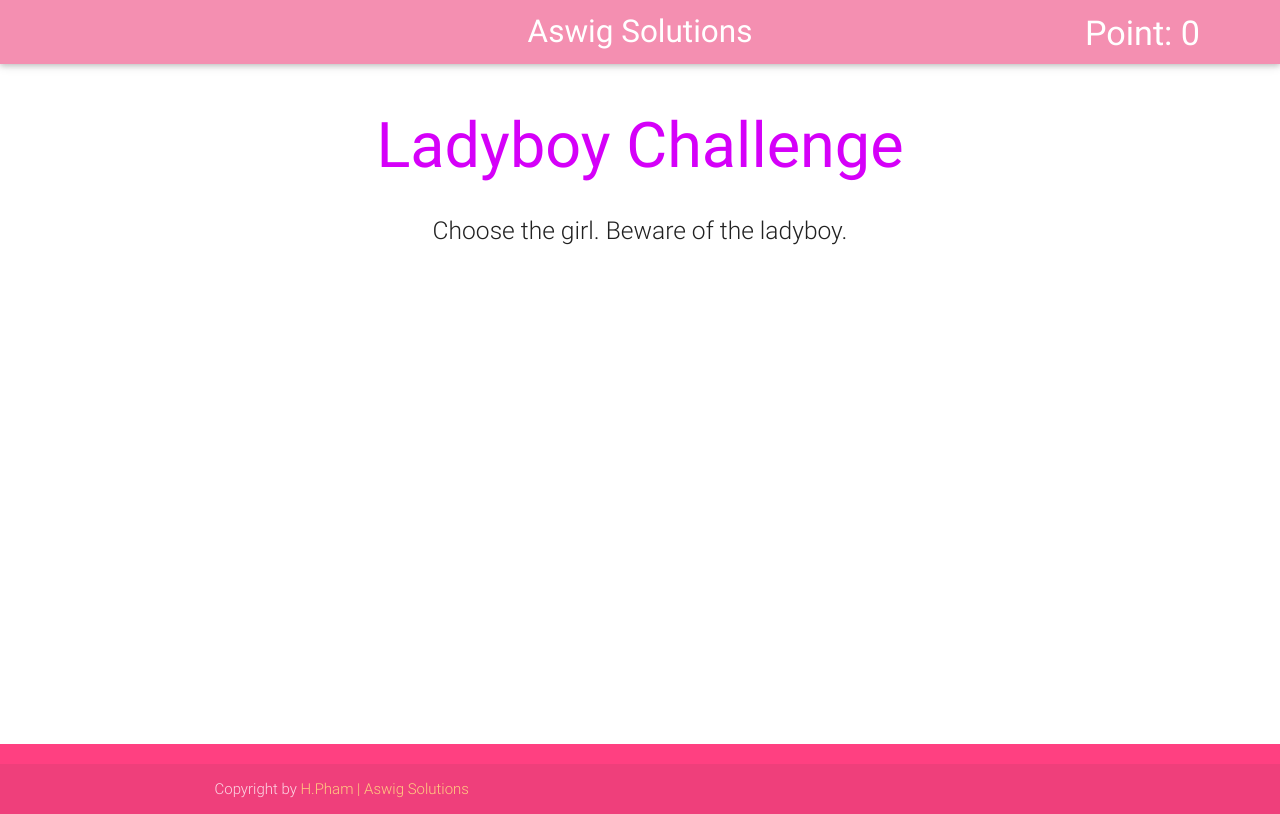
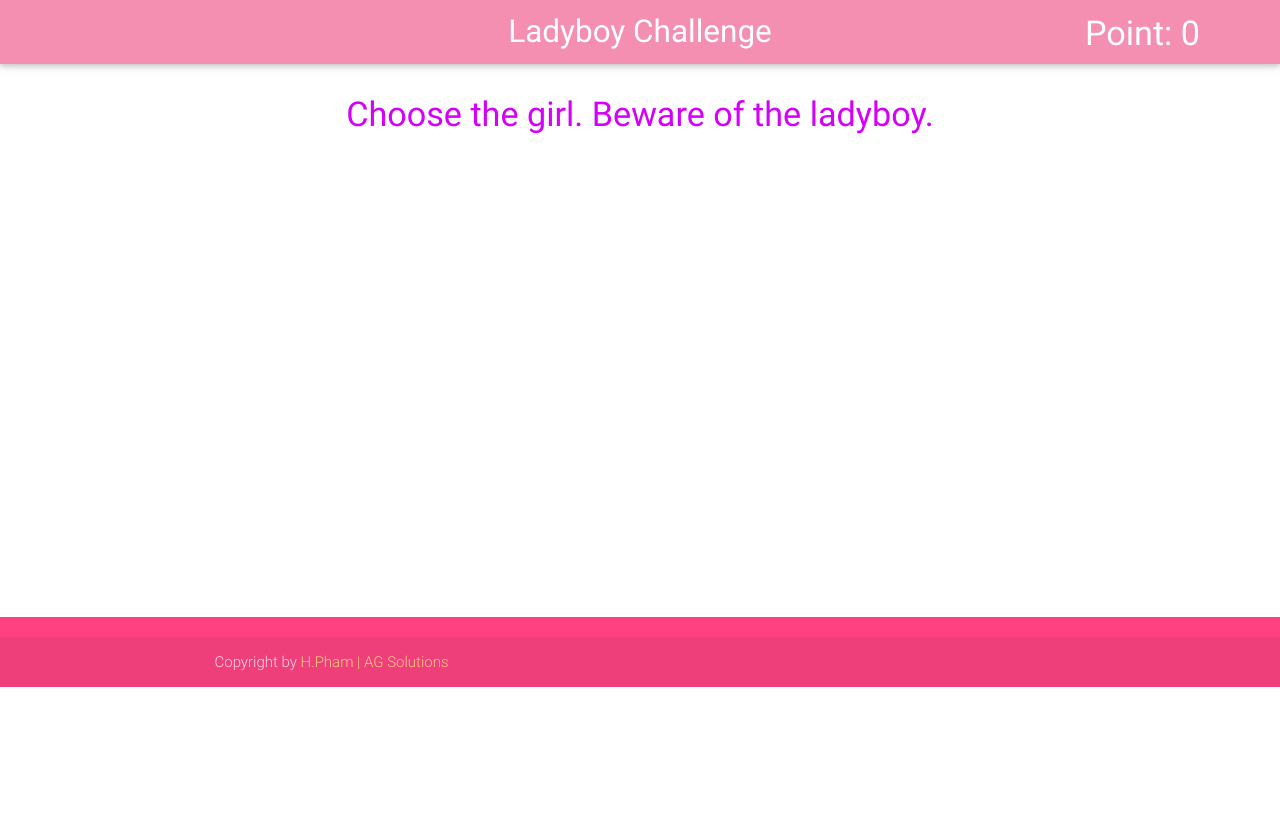
Before and after one commit to HoangPHPetProjects/LadyboyChallenge, a plain HTML site: page index.html in a window 1280 px wide. Drawn offline with Linux system fonts and the light colour scheme; no server answers.

Commit message:
Update index.html
Hotfix

```diff
--- a/index.html
+++ b/index.html
@@ -47,18 +47,13 @@
 
     <nav class="pink lighten-3" role="navigation">
         <div class="nav-wrapper container">
-            <a id="logo-container" href="#" class="brand-logo center">Aswig Solutions</a>
+            <a id="logo-container" href="#" class="brand-logo center">Ladyboy Challenge</a>
         </div>
         <h4 id="point">Point: {{point}}</h4>
     </nav>
     <div id="index-banner" class="container">
         <div class="section no-pad-bot">
-            <div class="container">
-                <h1 class="center purple-text text-accent-3">Ladyboy Challenge</h1>
-                <div class="row center">
-                    <h5 class="col s12 light">Choose the girl. Beware of the ladyboy.</h5>
-                </div>
-            </div>
+                <h4 class="center purple-text text-accent-3">Choose the girl. Beware of the ladyboy.</h4>
         </div>
     </div>
 
@@ -73,7 +68,7 @@
     <footer class="page-footer pink accent-2">
         <div class="footer-copyright">
             <div class="container">
-                Copyright by <a class="orange-text text-lighten-3" href="http://materializecss.com">H.Pham | Aswig Solutions</a>
+                Copyright by <a class="orange-text text-lighten-3" href="http://materializecss.com">H.Pham | AG Solutions</a>
             </div>
         </div>
     </footer>
```
